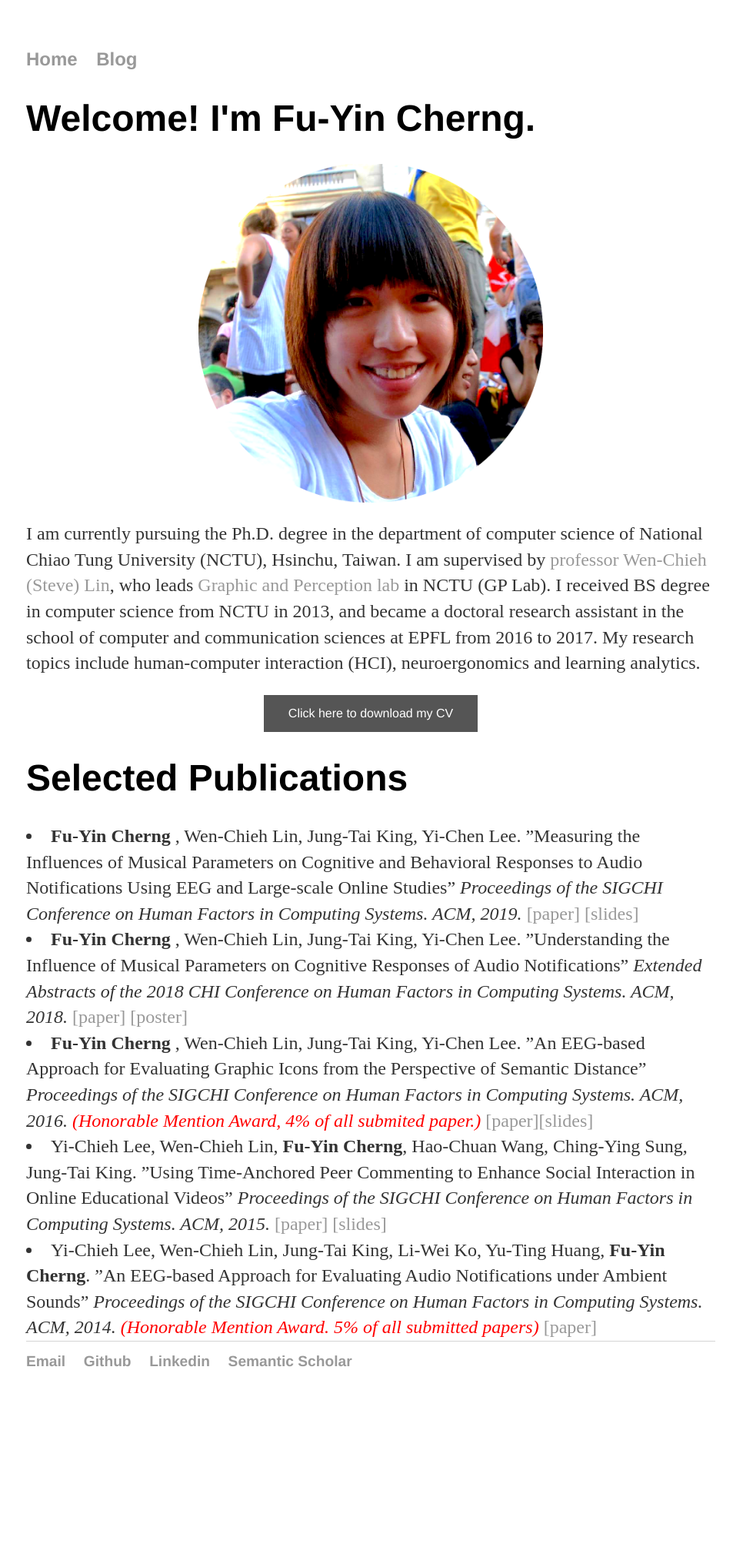
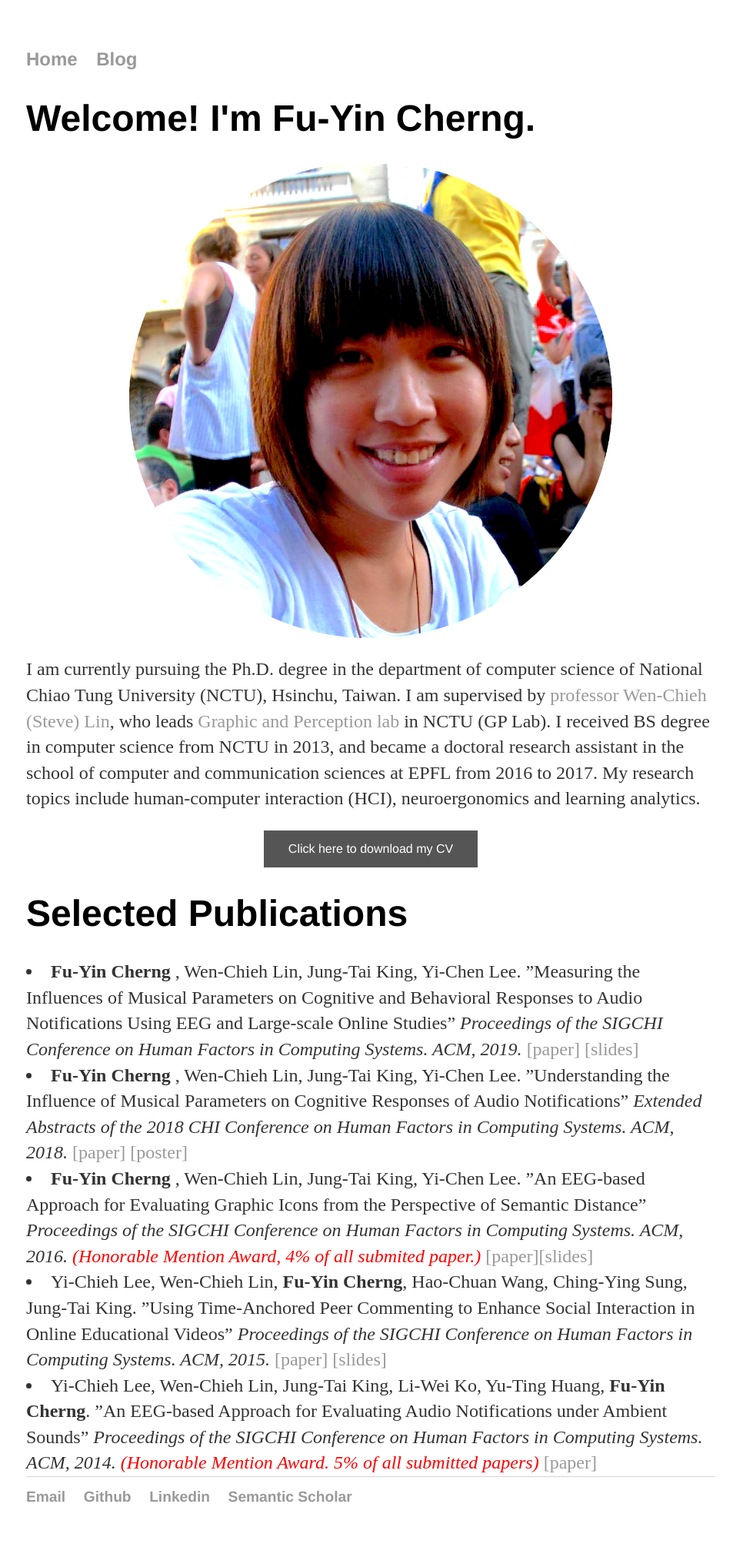
Before and after one commit to FuyinCherng/FuyinCherng.github.io, a Jekyll site: the page built from index.html, in a window 1280 px wide. Shown: the whole page at 77% size, without its empty margins (158-1111 px from the left). Built offline with Jekyll 4.4.1, drawn with Linux system fonts in a browser that asks for light colours; before the commit the page ends 1843 px from its top, so only the background shows below that.

Commit message:
change image size

```diff
--- a/index.html
+++ b/index.html
@@ -12,7 +12,7 @@ title: Fu-Yin Cherng
 		<!-- <a href="#" class="download" title="Download CV as PDF">Download CV</a> -->
 	<h1>Welcome! I'm Fu-Yin Cherng.</h1>
 
-	<p style="text-align:center"><img src="/cv/profile.png" alt="profile pictur" class="center"></p>
+	<p style="text-align:center"><img style="width:70%;height:70%;" src="/cv/profile.png" alt="profile pictur" class="center"></p>
 
 	<p>I am currently pursuing the Ph.D. degree in the department of computer science of National Chiao Tung University (NCTU), Hsinchu, Taiwan. I am supervised by <a href="https://gpl.cs.nctu.edu.tw/Steve-Lin/" target="_blannk">professor Wen-Chieh (Steve) Lin</a>, who leads <a href="https://gpl.cs.nctu.edu.tw/" target="_blannk">Graphic and Perception lab</a> in NCTU (GP Lab). I received BS degree in computer science from NCTU in 2013, and became a doctoral research assistant in the school of computer and communication sciences at EPFL from 2016 to 2017. My research topics include human-computer interaction (HCI), neuroergonomics and learning analytics. </p>
 
```
